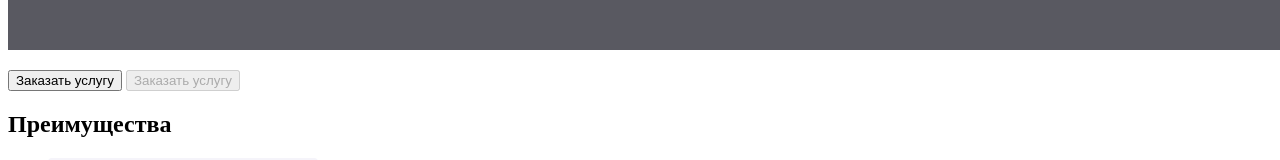
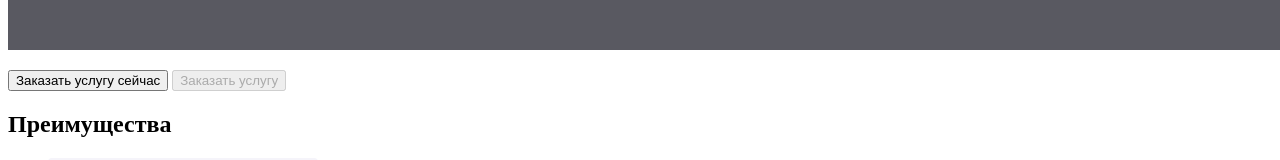
Before and after one commit to ludmiladev/goit-markup-hw-01, a plain HTML site: page index.html in a window 1280 px wide. Shown: the part 799-959 px from the top of the page. Drawn offline with Linux system fonts and the light colour scheme.

Commit message:
додав СЕЙЧАС

```diff
--- a/index.html
+++ b/index.html
@@ -44,7 +44,7 @@
             <h1>Эффективные решения<br/>для вашего бизнеса</h1>
             <img src="./images/fon_geroj.jpg" width="1600" height="600" alt="fon_geroj">
             <form action="button-2.html">
-                <p><button>Заказать услугу</button>
+                <p><button>Заказать услугу сейчас</button>
                 <button disabled>Заказать услугу</button></p>
             </form>
         </section>
```
